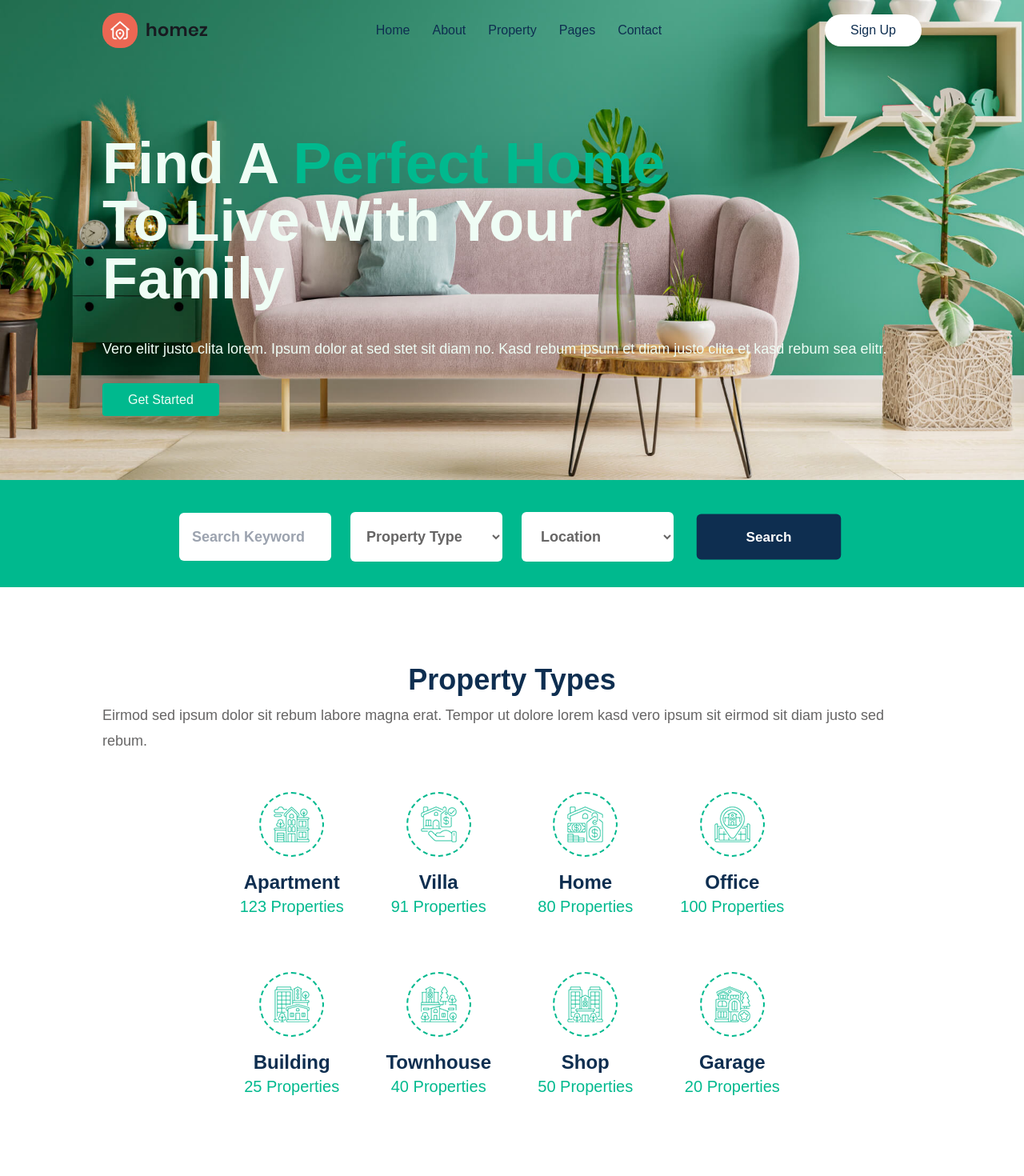
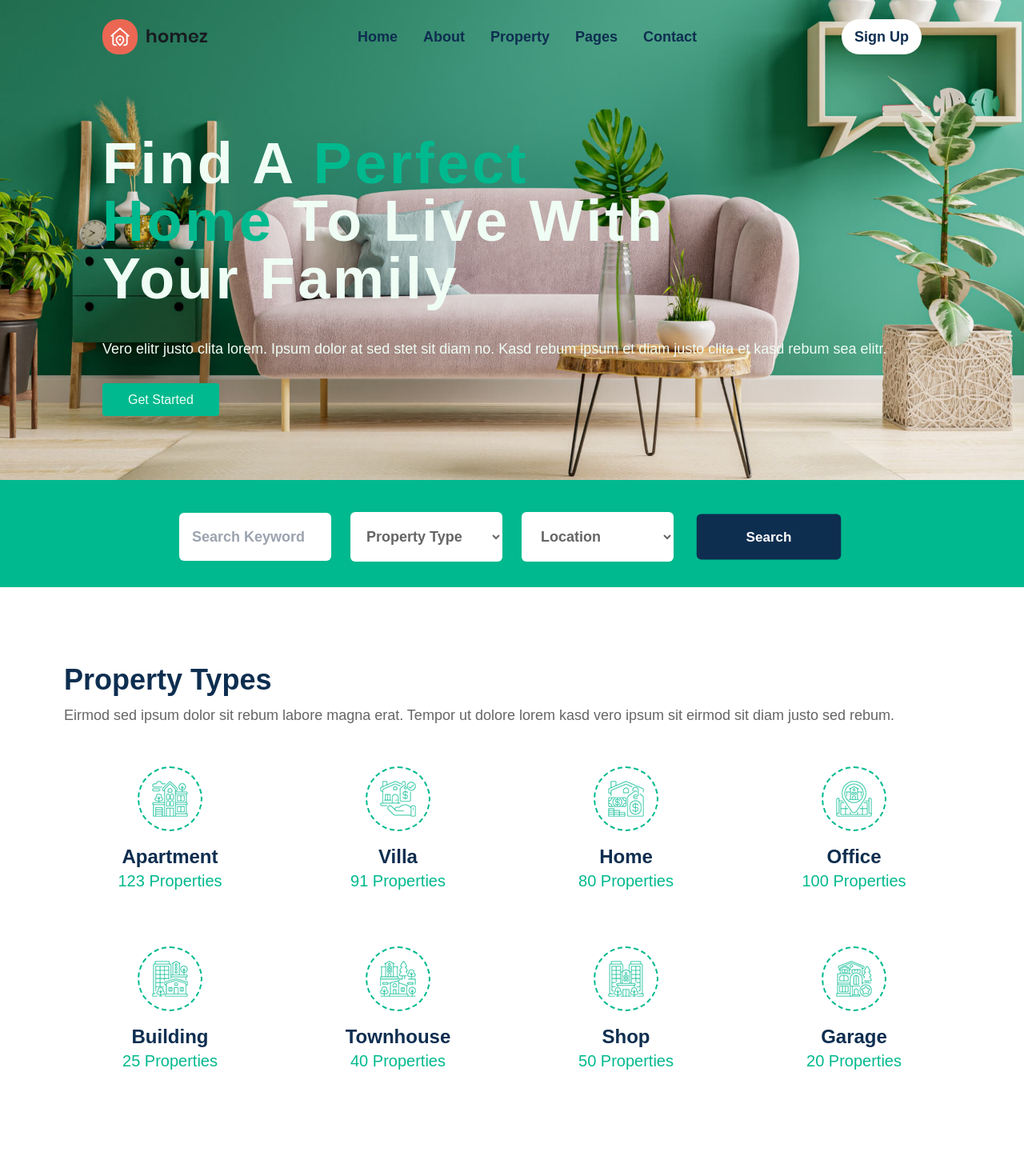
Before and after one commit to AnilHowaFdr/real-estate, a React (Vite) app: page / in a window 1280 px wide. Shown: the top 1470 px of the page at 80% size. Built offline with nearby package versions, Linux system fonts and the light colour scheme.

Commit message:
property

```diff
--- a/src/components/Header.jsx
+++ b/src/components/Header.jsx
@@ -22,7 +22,7 @@ const Header = () => {
       <div className="container mx-auto py-4 px-6 md:px-20 lg:px-32 text-white">
         <h1
           data-aos="zoom-in"
-          className="text-light text-5xl sm:text-6xl md:text-7xl font-bold max-w-3xl pt-20"
+          className="text-light text-5xl sm:text-6xl md:text-7xl tracking-wider font-bold max-w-3xl pt-20"
         >
           Find A <span className="text-brand">Perfect Home</span> To Live With
           Your Family
--- a/src/components/Navbar.jsx
+++ b/src/components/Navbar.jsx
@@ -17,9 +17,11 @@ const Navbar = () => {
   }, [show]);
   return (
     <div className="absolute top-0 left-0 w-full z-10">
-      <div className="container mx-auto flex justify-between items-center py-4 px-6 md:px-20 lg:px-32 bg-transparent">
-        <img src={assets.logo2} alt="logo" />
-        <ul className="hidden md:flex gap-7 text-dark">
+      <div className="container flex justify-between items-center py-6 px-6 md:px-20 lg:px-32 bg-transparent">
+        <div>
+          <img src={assets.logo2} alt="logo" className="w-full" />
+        </div>
+        <ul className="hidden md:flex gap-5 lg:gap-8 text-dark text-lg font-semibold">
           <a href="#Header" className="cursor-pointer  hover:text-brand">
             Home
           </a>
@@ -36,7 +38,7 @@ const Navbar = () => {
             Contact
           </a>
         </ul>
-        <button className="hidden md:block bg-white px-8 py-2 text-dark rounded-full">
+        <button className="hidden text-lg font-semibold md:block bg-white px-4 py-2 text-dark rounded-full hover:bg-dark hover:text-white">
           Sign Up
         </button>
         <img
@@ -97,6 +99,9 @@ const Navbar = () => {
             Contact
           </a>
         </ul>
+        <button className="block text-lg mt-4 bg-white px-8 py-2 text-dark m-auto cursor-pointer rounded-full hover:bg-dark hover:text-white">
+          Sign Up
+        </button>
       </div>
     </div>
   );
--- a/src/components/Property.jsx
+++ b/src/components/Property.jsx
@@ -2,9 +2,9 @@ import { propertyInfo } from "../assets/assets";
 
 const Property = () => {
   return (
-    <section className="">
+    <section className=" my-20">
       <div
-        className="container flex flex-col items-center justify-center mx-auto py-4 px-6 md:px-20 lg:px-32 my-20 w-full overflow-hidden"
+        className="container py-4 px-6 md:px-20 lg:32px w-full"
         id="Property"
       >
         <h2 className="heading2">Property Types</h2>
@@ -13,20 +13,20 @@ const Property = () => {
           lorem kasd vero ipsum sit eirmod sit diam justo sed rebum.
         </p>
         <div className="">
-          <div className="w-full grid grid-cols-1 sm:grid-cols-2 lg:grid-cols-4 gap-5 transition-transform duration-500 ease-in-out">
+          <div className=" group w-full grid grid-cols-1 sm:grid-cols-2 lg:grid-cols-4 gap-5 transition-transform duration-500 ease-in-out">
             {propertyInfo.map((property, index) => (
               <div
                 key={index}
                 className="relative hover:text-white hover:bg-brand p-4 flex flex-col items-center justify-center"
               >
-                <div className="p-4 w-fit rounded-full border-2 border-dashed border-brand bg-transparent hover:bg-white">
+                <div className="p-4 w-fit rounded-full border-2 border-dashed border-brand bg-transparent group-hover:bg-white">
                   <img src={property.img} alt={property.title} />
                 </div>
                 <div className=" justify-center py-4 flex flex-col items-center">
                   <h3 className="font-semibold text-dark text-2xl text-center">
                     {property.title}
                   </h3>
-                  <h4 className="font-normal text-brand text-xl text-center">
+                  <h4 className="font-normal text-brand group-hover:text-white text-xl text-center">
                     {property.detail}
                   </h4>
                 </div>
```
